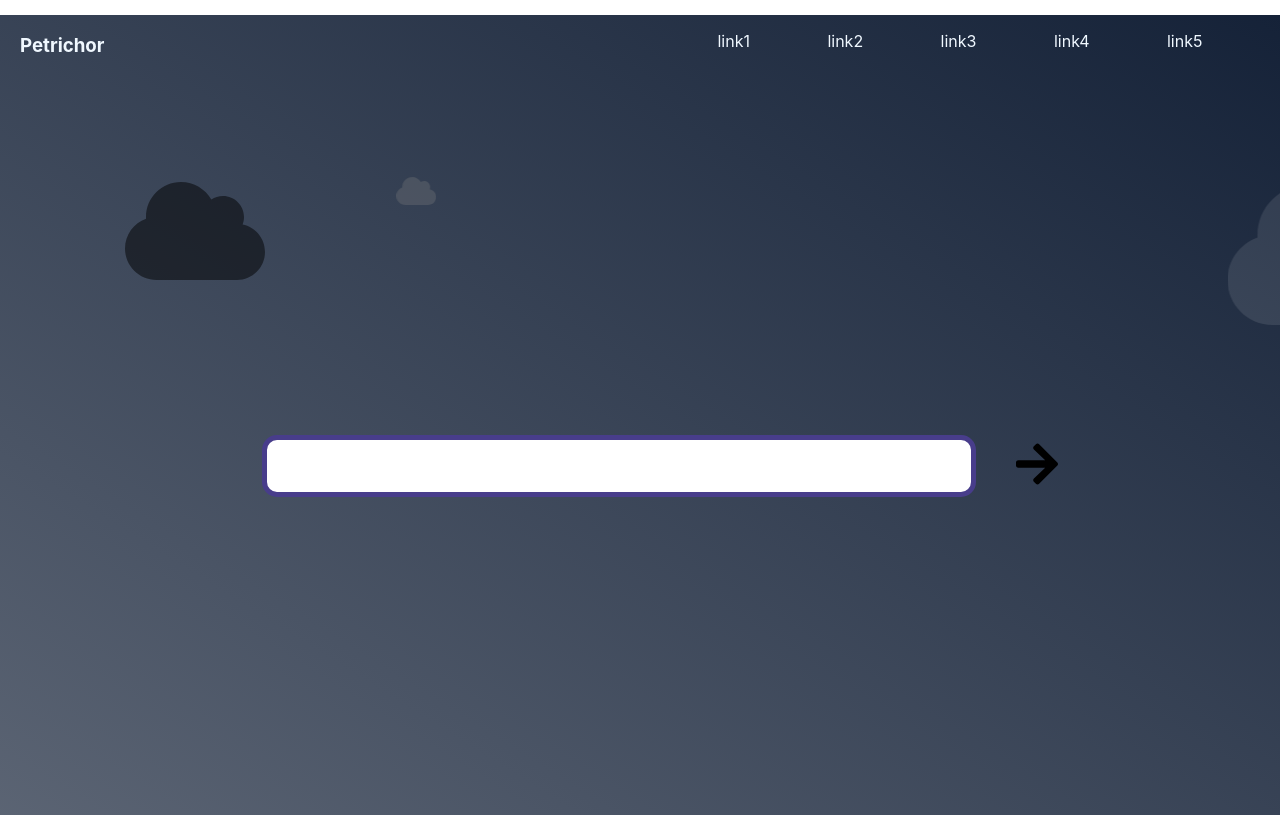
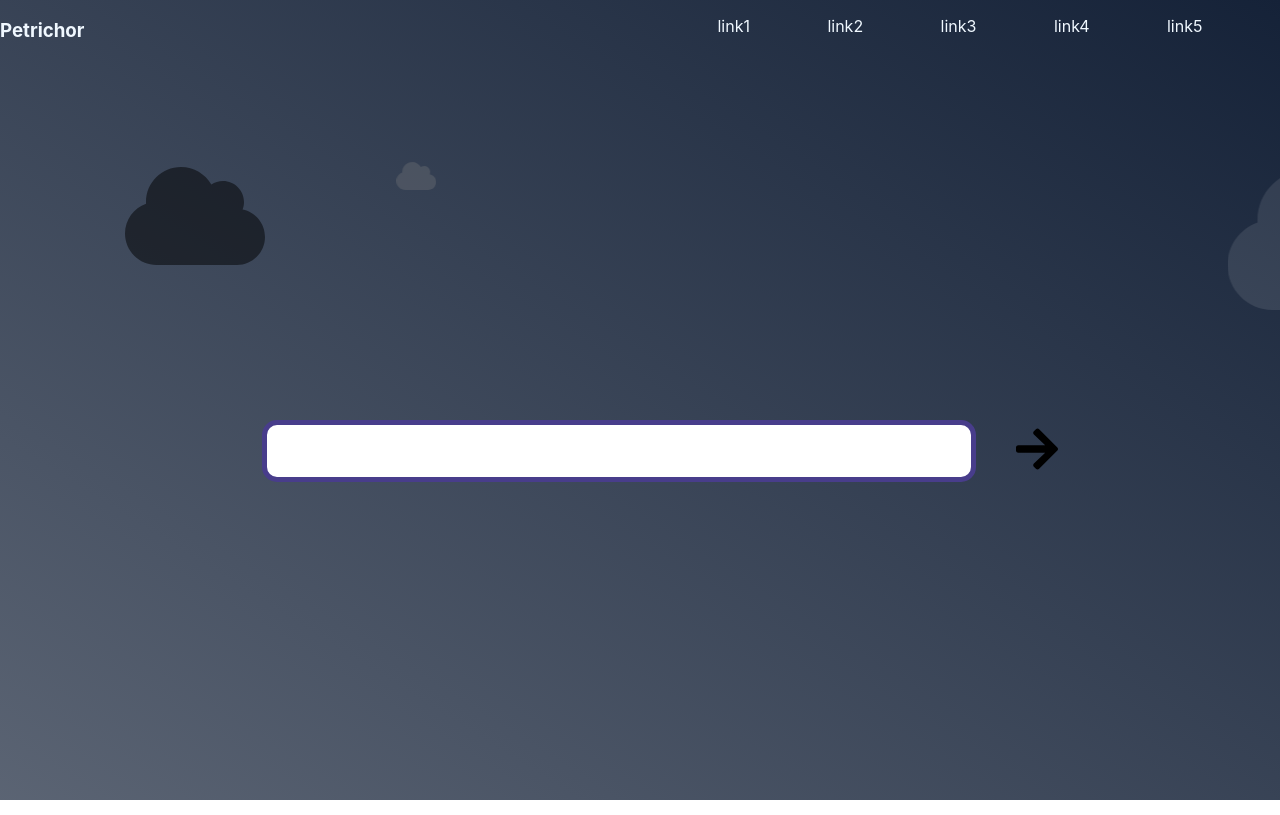
Before and after one commit to rohitanand11/petrichor, a React (Create React App) app: page / in a window 1280 px wide. Built offline with nearby package versions, Linux system fonts and the light colour scheme.

Commit message:
rectified css for cloud component

```diff
--- a/src/components/Header/Header.module.css
+++ b/src/components/Header/Header.module.css
@@ -1,23 +1,16 @@
 .container{
-    position: relative;
-    width: 100%;
-    margin-top: 15px;
     display:flex;
     justify-content: space-between;
     color: aliceblue;
 }
 
 .brandName{
-    position: relative;
     align-content: center;
-    left:20px;
 }
 
 .links{
-    position:relative;
     display: flex;
     justify-content: space-evenly;
     width: 50%;
     list-style: none;
-
 }
```
